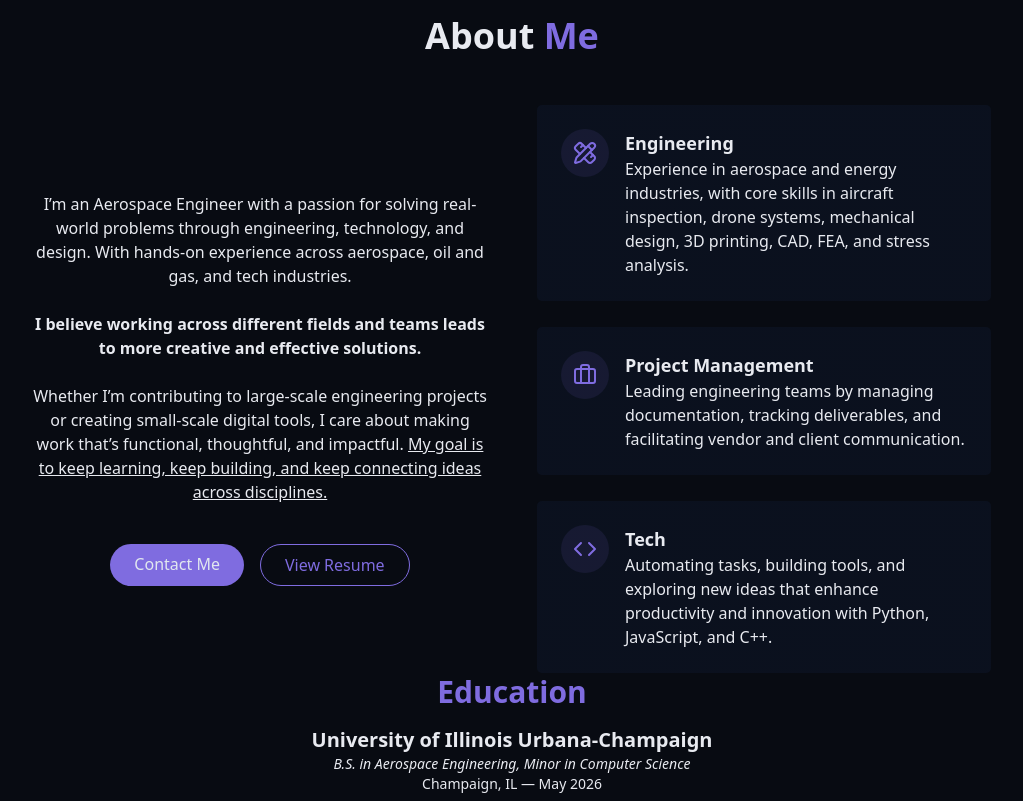
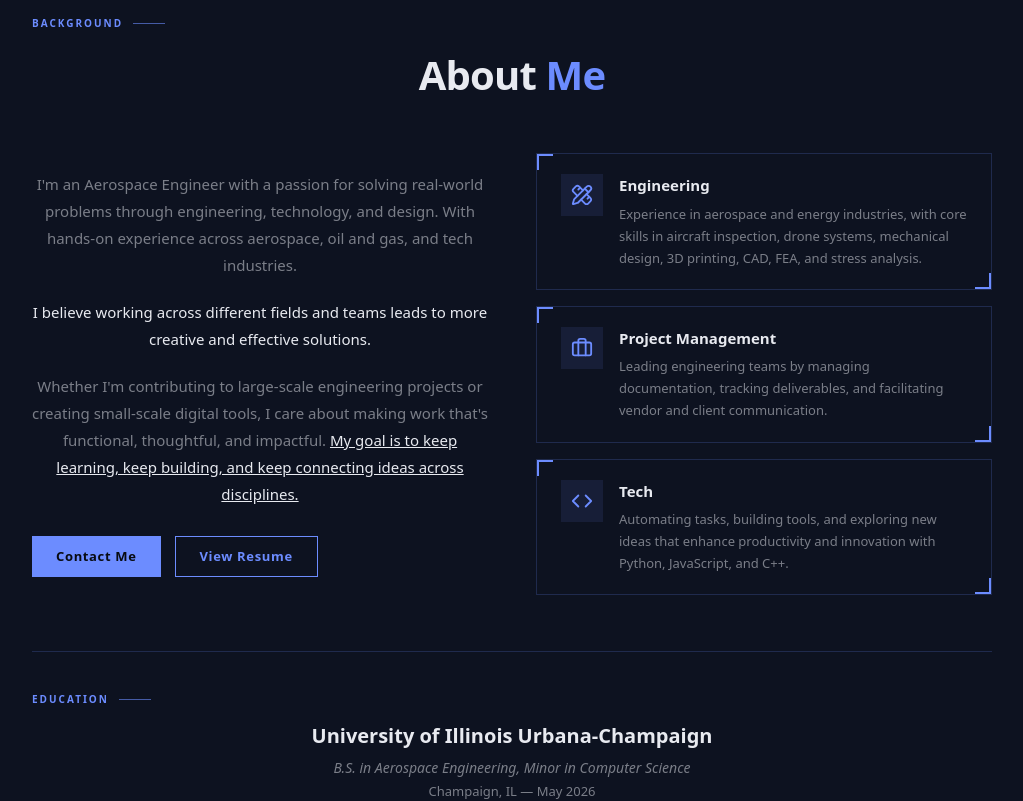
Before and after one commit to Barin05/Personal-Portfolio, a React (Vite) app: page / in a window 1280 px wide. Shown: the part 880-1681 px from the top of the page, without its empty margins (128-1151 px from the left). Built offline with nearby package versions, Linux system fonts and the light colour scheme; the HTML template or start-up script is replaced by a standard one.

Commit message:
feat: restyle About section with aerospace tokens and bracket cards

```diff
--- a/src/components/AboutSection.jsx
+++ b/src/components/AboutSection.jsx
@@ -1,110 +1,114 @@
-import { Briefcase, Code, Cog, PencilRuler } from "lucide-react";
+import { Briefcase, Code, PencilRuler } from "lucide-react";
 import resumePDF from "../assets/Riyad_Babayev_Resume.pdf";
 
-
-
 export const AboutSection = () => {
-
   return (
-        <section id="about" className="py-24 px-4 relative">
+    <section
+      id="about"
+      className="ae-grid-bg py-24 px-4 relative"
+      style={{ background: "var(--ae-bg2)" }}
+    >
       <div className="container mx-auto max-w-5xl">
-                <h2 className="text-3xl md:text-4xl font-bold mb-12 text-center">
-                    About <span className="text-primary">Me</span>
+        <div className="ae-eyebrow">Background</div>
+        <h2 className="ae-section-title" style={{ marginBottom: "48px" }}>
+          About <span style={{ color: "var(--ae-accent)" }}>Me</span>
         </h2>
 
         <div className="grid grid-cols-1 md:grid-cols-2 gap-12 items-center">
-                    {/* Right side content of the About Me starts here */}
-                    <div className="space-y-6">
-
-                        <p className="text-muted-foreground">
-                            I’m an Aerospace Engineer with a passion for solving real-world problems through engineering, technology, and design.
-                            With hands-on experience across aerospace, oil and gas, and tech industries.
+          {/* Left: text */}
+          <div style={{ display: "flex", flexDirection: "column", gap: "20px" }}>
+            <p style={{ color: "var(--ae-muted)", lineHeight: 1.8, fontSize: "15px" }}>
+              I'm an Aerospace Engineer with a passion for solving real-world problems through
+              engineering, technology, and design. With hands-on experience across aerospace,
+              oil and gas, and tech industries.
             </p>
-                        <p className="text-muted-foreground, font-bold">
-                            I believe working across different fields and teams leads to more creative and effective solutions.
+            <p style={{ color: "var(--ae-text)", lineHeight: 1.8, fontSize: "15px", fontWeight: 500 }}>
+              I believe working across different fields and teams leads to more creative and
+              effective solutions.
             </p>
-                        <p className="text-muted-foreground">
-                            Whether I’m contributing to large-scale engineering projects or creating small-scale digital tools, I care about making work that’s functional, thoughtful, and impactful.{" "}
-                            <span className="underline">My goal is to keep learning, keep building, and keep connecting ideas across disciplines.</span>
+            <p style={{ color: "var(--ae-muted)", lineHeight: 1.8, fontSize: "15px" }}>
+              Whether I'm contributing to large-scale engineering projects or creating small-scale
+              digital tools, I care about making work that's functional, thoughtful, and impactful.{" "}
+              <span style={{ textDecoration: "underline", color: "var(--ae-text)" }}>
+                My goal is to keep learning, keep building, and keep connecting ideas across disciplines.
+              </span>
             </p>
-                        <div className="flex flex-col sm:flex-row gap-4 pt-4 justify-center">
-                            <a href="#contact" className="cosmic-button">
-                                Contact Me
-                            </a>
-                            <a
-                                href={resumePDF}
-                                target="_blank"
-                                rel="noopener noreferrer"
-                                className="px-6 py-2 rounded-full border border-primary text-primary hover:bg-primary/10 transition-colors duration-300"
-                                aria-label="Open Riyad Babayev Resume (PDF)"
-                            >
+            <div style={{ display: "flex", gap: "14px", flexWrap: "wrap", paddingTop: "8px" }}>
+              <a href="#contact" className="ae-btn-primary">Contact Me</a>
+              <a href={resumePDF} target="_blank" rel="noopener noreferrer" className="ae-btn-outline">
                 View Resume
               </a>
             </div>
           </div>
 
-                    {/* Left side content of the About Me starts here */}
-                    <div className="grid drid-cols-1 gap-6">
-                        <div className="gradient-border p-6 card-hover">
-                            <div className="flex items-start gap-4">
-                                <div className="p-3 rounded-full bg-primary/10">
-                                    <PencilRuler className="h-6 w-6 text-primary" />
+          {/* Right: cards */}
+          <div style={{ display: "flex", flexDirection: "column", gap: "16px" }}>
+            {[
+              {
+                icon: <PencilRuler size={22} />,
+                title: "Engineering",
+                desc: "Experience in aerospace and energy industries, with core skills in aircraft inspection, drone systems, mechanical design, 3D printing, CAD, FEA, and stress analysis.",
+              },
+              {
+                icon: <Briefcase size={22} />,
+                title: "Project Management",
+                desc: "Leading engineering teams by managing documentation, tracking deliverables, and facilitating vendor and client communication.",
+              },
+              {
+                icon: <Code size={22} />,
+                title: "Tech",
+                desc: "Automating tasks, building tools, and exploring new ideas that enhance productivity and innovation with Python, JavaScript, and C++.",
+              },
+            ].map(({ icon, title, desc }) => (
+              <div
+                key={title}
+                style={{
+                  position: "relative",
+                  background: "var(--ae-card)",
+                  border: "1px solid var(--ae-border)",
+                  padding: "20px 24px",
+                  display: "flex",
+                  gap: "16px",
+                  alignItems: "flex-start",
+                }}
+              >
+                <span className="ae-corner ae-tl" />
+                <span className="ae-corner ae-br" />
+                <div
+                  style={{
+                    padding: "10px",
+                    background: "rgba(108,140,255,0.1)",
+                    color: "var(--ae-accent)",
+                    flexShrink: 0,
+                  }}
+                >
+                  {icon}
                 </div>
-                                <div className="text-left">
-                                    <h4 className="font-semibold text-lg"> Engineering </h4>
-                                    <p className="text-muted-foreground">
-                                        Experience in aerospace and energy industries, with core skills in aircraft inspection,
-                                        drone systems, mechanical design, 3D printing, CAD, FEA, and stress analysis.
-                                    </p>
+                <div style={{ textAlign: "left" }}>
+                  <h4 style={{ fontWeight: 700, fontSize: "15px", color: "var(--ae-text)", marginBottom: "6px" }}>
+                    {title}
+                  </h4>
+                  <p style={{ color: "var(--ae-muted)", fontSize: "13px", lineHeight: 1.7 }}>{desc}</p>
                 </div>
               </div>
-                        </div>
-                        <div className="gradient-border p-6 card-hover">
-                            <div className="flex items-start gap-4">
-                                <div className="p-3 rounded-full bg-primary/10">
-                                    <Briefcase className="h-6 w-6 text-primary" />
-                                </div>
-                                <div className="text-left">
-                                    <h4 className="font-semibold text-lg"> Project Management</h4>
-                                    <p className="text-muted-foreground">
-                                        Leading engineering teams by managing documentation, tracking deliverables, and facilitating vendor and client communication.
-                                    </p>
-                                </div>
-                            </div>
-                        </div>
-                        <div className="gradient-border p-6 card-hover">
-                            <div className="flex items-start gap-4">
-                                <div className="p-3 rounded-full bg-primary/10">
-                                    <Code className="h-6 w-6 text-primary" />
-                                </div>
-                                <div className="text-left">
-                                    <h4 className="font-semibold text-lg"> Tech</h4>
-                                    <p className="text-muted-foreground">
-                                        Automating tasks, building tools, and exploring new ideas that enhance productivity and innovation with Python, JavaScript, and C++.
-                                    </p>
-                                </div>
-                            </div>
+            ))}
           </div>
         </div>
 
-                </div>
-
-                <h2 className="text-3xl text-primary font-bold mb-4">Education</h2>
-                <div className="space-y-2">
-                    <div>
-                    <h3 className="text-xl font-semibold">
+        {/* Education */}
+        <div style={{ marginTop: "56px", borderTop: "1px solid var(--ae-border)", paddingTop: "40px" }}>
+          <div className="ae-eyebrow">Education</div>
+          <h3 style={{ fontSize: "1.25rem", fontWeight: 700, color: "var(--ae-text)", marginBottom: "6px" }}>
             University of Illinois Urbana-Champaign
           </h3>
-                    <p className="text-sm italic">
+          <p style={{ fontSize: "14px", fontStyle: "italic", color: "var(--ae-muted)" }}>
             B.S. in Aerospace Engineering, Minor in Computer Science
           </p>
-                    <p className="text-sm text-muted-foreground">
+          <p style={{ fontSize: "13px", color: "var(--ae-muted)", marginTop: "4px" }}>
             Champaign, IL — May 2026
           </p>
         </div>
       </div>
-
-            </div>
     </section>
   );
 };
```
Lines whose indentation alone changed are shown as unchanged.
